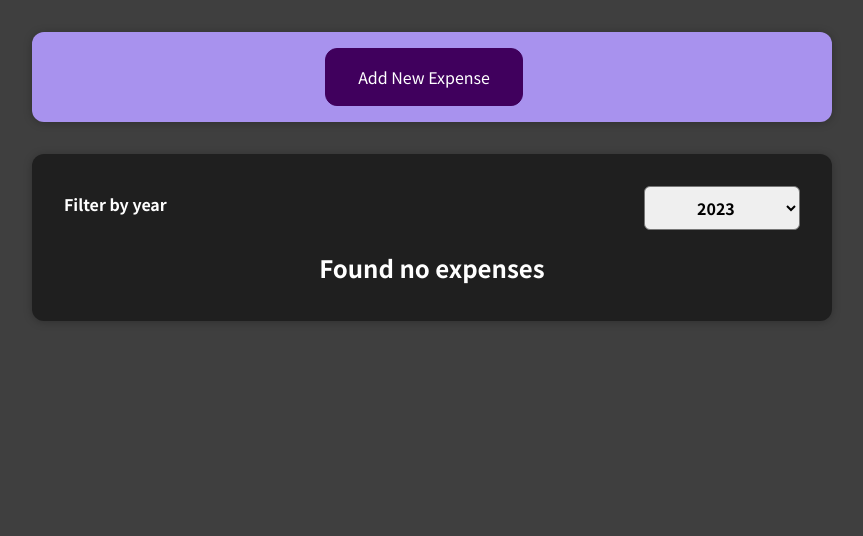
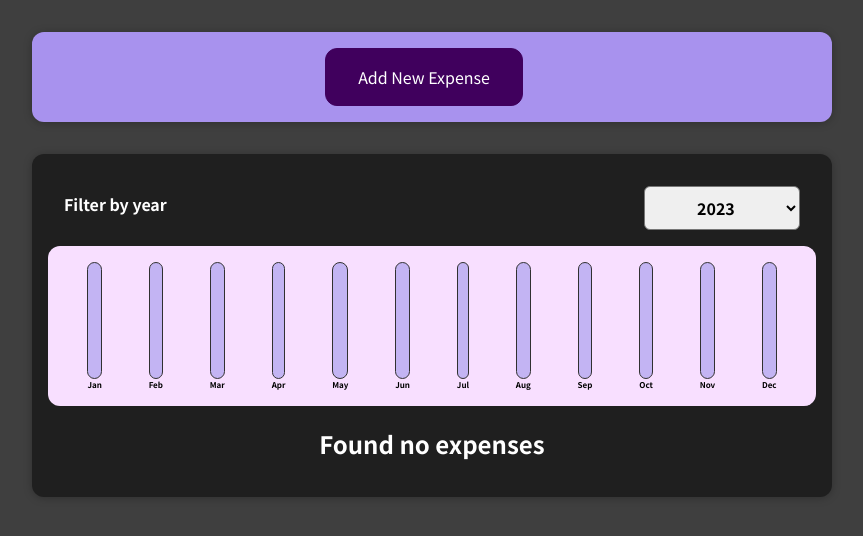
Before and after one commit to SamuelVitek/first_react_app, a React (Create React App) app: page / in a window 1280 px wide. Shown: the top 536 px of the page, without its empty margins (208-1071 px from the left). Built offline with nearby package versions, Linux system fonts and the light colour scheme.

Commit message:
Finishihng the first project

```diff
--- /dev/null
+++ b/src/components/Chart/Chart.css
@@ -0,0 +1,9 @@
+.chart {
+    padding: 1rem;
+    border-radius: 12px;
+    background-color: #f8dfff;
+    text-align: center;
+    display: flex;
+    justify-content: space-around;
+    height: 10rem;
+}
--- /dev/null
+++ b/src/components/Chart/Chart.js
@@ -0,0 +1,24 @@
+import React from "react";
+
+import ChartBar from './ChartBar'
+
+import './Chart.css'
+
+const Chart = (props) => {
+    const valueArray = props.dataPoints.map(dataPoint => dataPoint.value);
+    const totalMaximum = Math.max(...valueArray);
+
+    return (
+        <div className="chart">
+            {props.dataPoints.map(dataPoint =>
+                <ChartBar
+                    key={dataPoint.label}
+                    value={dataPoint.value}
+                    maxValue={totalMaximum}
+                    label={dataPoint.label}
+                />)}
+        </div>
+    );
+};
+
+export default Chart;
--- /dev/null
+++ b/src/components/Chart/ChartBar.css
@@ -0,0 +1,30 @@
+.chart-bar {
+    height: 100%;
+    display: flex;
+    flex-direction: column;
+    align-items: center;
+}
+
+.chart-bar__inner {
+    height: 100%;
+    width: 100%;
+    border: 1px solid #313131;
+    border-radius: 12px;
+    background-color: #c3b4f3;
+    overflow: hidden;
+    display: flex;
+    flex-direction: column;
+    justify-content: flex-end;
+}
+
+.chart-bar__fill {
+    background-color: #4826b9;
+    width: 100%;
+    transition: all 0.3s ease-out;
+}
+
+.chart-bar__label {
+    font-weight: bold;
+    font-size: 0.5rem;
+    text-align: center;
+}
--- /dev/null
+++ b/src/components/Chart/ChartBar.js
@@ -0,0 +1,22 @@
+import React from "react";
+
+import './ChartBar.css'
+
+const ChartBar = (props) => {
+    let barFillHeight = '0%';
+
+    if (props.maxValue > 0) {
+        barFillHeight = Math.round((props.value / props.maxValue) * 100) + '%';
+    }
+
+    return <div className="chart-bar">
+        <div className="chart-bar__inner">
+            <div className="chart-bar__fill" style={{height: barFillHeight}}></div>
+        </div>
+        <div className="chart-bar__label">
+            {props.label}
+        </div>
+    </div>
+};
+
+export default ChartBar
--- a/src/components/Expenses/Expenses.js
+++ b/src/components/Expenses/Expenses.js
@@ -5,6 +5,7 @@
 
 import './Expenses.css'
 import ExpensesList from "./ExpensesList";
+import ExpensesChart from "./ExpensesChart";
 
 const Expenses = (props) => {
     const [filteredYear, setFilteredYear] = useState('2023');
@@ -24,6 +25,7 @@
                     selected={filteredYear}
                     onFilterChange={onFilterChangeHandler}
                 />
+                <ExpensesChart expenses={filteredExpenses} />
                 <ExpensesList items={filteredExpenses} />
             </Card>
         </div>
--- /dev/null
+++ b/src/components/Expenses/ExpensesChart.js
@@ -0,0 +1,30 @@
+import React from "react";
+import Chart from "../Chart/Chart";
+
+const ExpensesChart = props => {
+    const chartDataPoints = [
+        { label: 'Jan', value: 0 },
+        { label: 'Feb', value: 0 },
+        { label: 'Mar', value: 0 },
+        { label: 'Apr', value: 0 },
+        { label: 'May', value: 0 },
+        { label: 'Jun', value: 0 },
+        { label: 'Jul', value: 0 },
+        { label: 'Aug', value: 0 },
+        { label: 'Sep', value: 0 },
+        { label: 'Oct', value: 0 },
+        { label: 'Nov', value: 0 },
+        { label: 'Dec', value: 0 }
+    ];
+
+    for (const expense of props.expenses) {
+        const expenseMonth = expense.date.getMonth();
+        chartDataPoints[expenseMonth].value += expense.amount;
+    }
+
+    return (
+        <Chart dataPoints={chartDataPoints} />
+    )
+}
+
+export default ExpensesChart;
```
